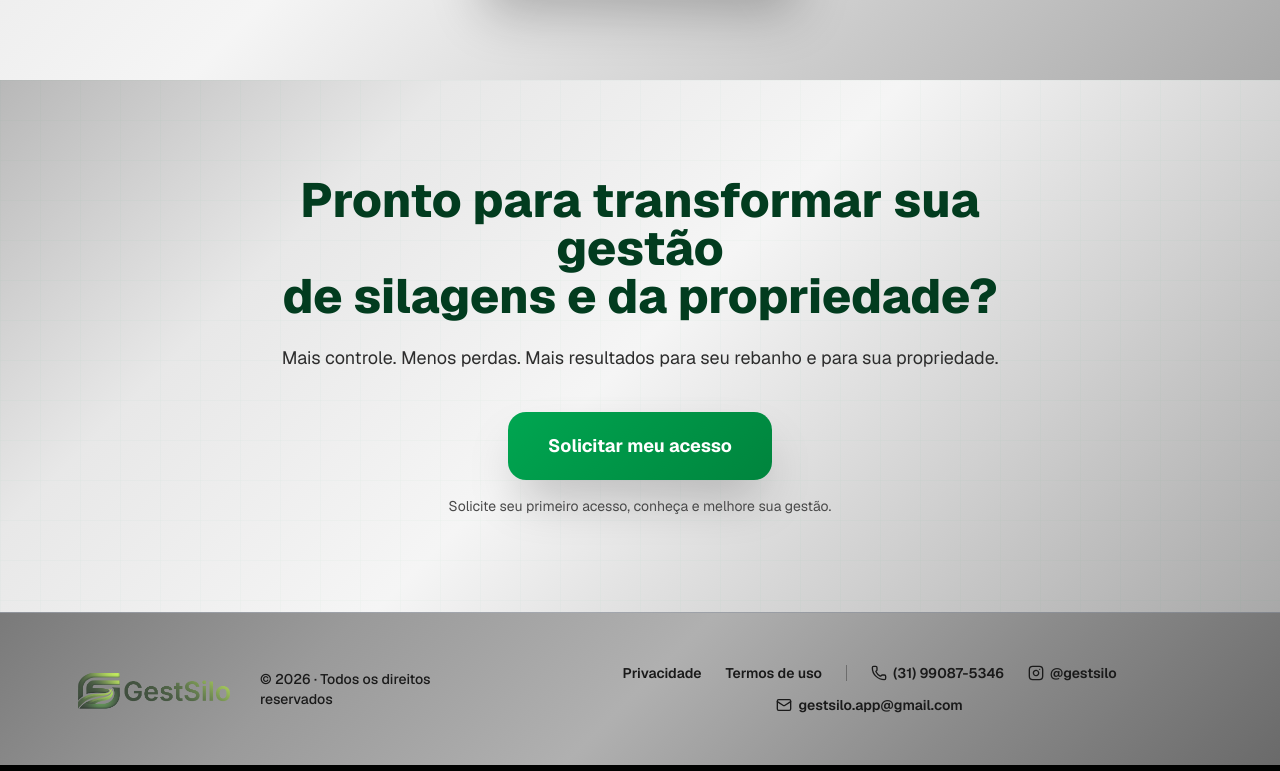
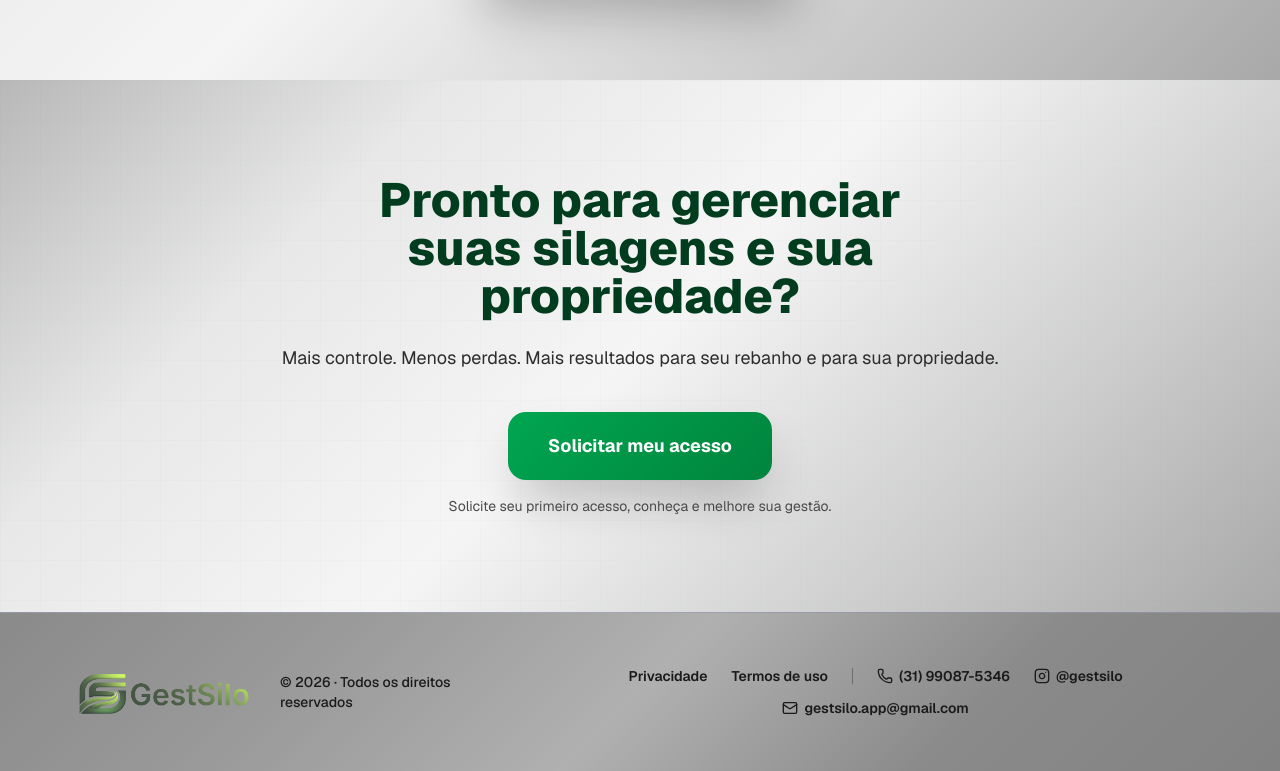
Before and after one commit to souzamarcim18-sketch/GestSIlo-Pro, a Next.js app: page / in a window 1280 px wide. Shown: the part 3239-4010 px from the top of the page. Built offline with nearby package versions, Linux system fonts and the light colour scheme; no server answers; the database is empty.

Commit message:
landingpage6

```diff
--- a/app/page.tsx
+++ b/app/page.tsx
@@ -495,7 +495,7 @@ export default function LandingPage() {
             className="text-4xl md:text-5xl font-extrabold mb-6"
             style={{ color: '#023c1f' }}
           >
-            Pronto para transformar sua gestão<br />de silagens e da propriedade?
+            Pronto para gerenciar<br />suas silagens e sua propriedade?
           </h2>
           <p
             className="text-lg mb-10"
@@ -521,7 +521,7 @@ export default function LandingPage() {
   className="py-12 px-6 border-t border-gray-400/50"
   style={{
     background:
-      'linear-gradient(135deg, #7a7a7a 0%, #9a9a9a 25%, #b0b0b0 50%, #8a8a8a 75%, #6a6a6a 100%)',
+      'linear-gradient(135deg, #8b8a8a 0%, #9a9a9a 25%, #b0b0b0 50%, #8a8a8a 75%, #838282 100%)',
   }}
 >
   <div className="max-w-6xl mx-auto flex flex-col md:flex-row items-center justify-between gap-6">
@@ -531,9 +531,9 @@ export default function LandingPage() {
       <Image
         src="/logo_degrad-hor.png"
         alt="GestSilo"
-        width={180}
-        height={45}
-        className="object-contain brightness-130"
+        width={200}
+        height={50}
+        className="object-contain brightness-140"
       />
       <span className="text-sm font-medium" style={{ color: '#1a1a1a' }}>
         © 2026 · Todos os direitos reservados
```
